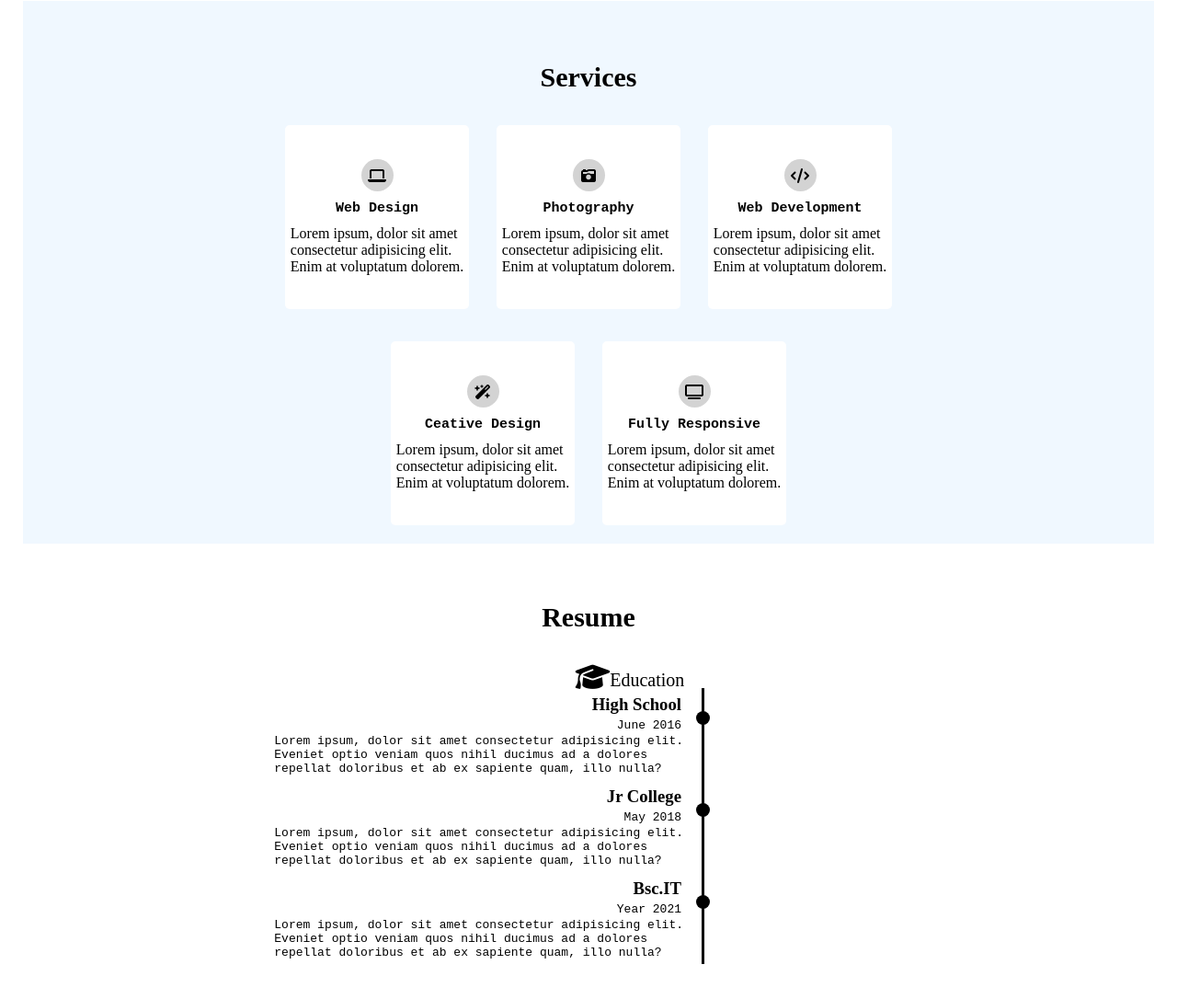
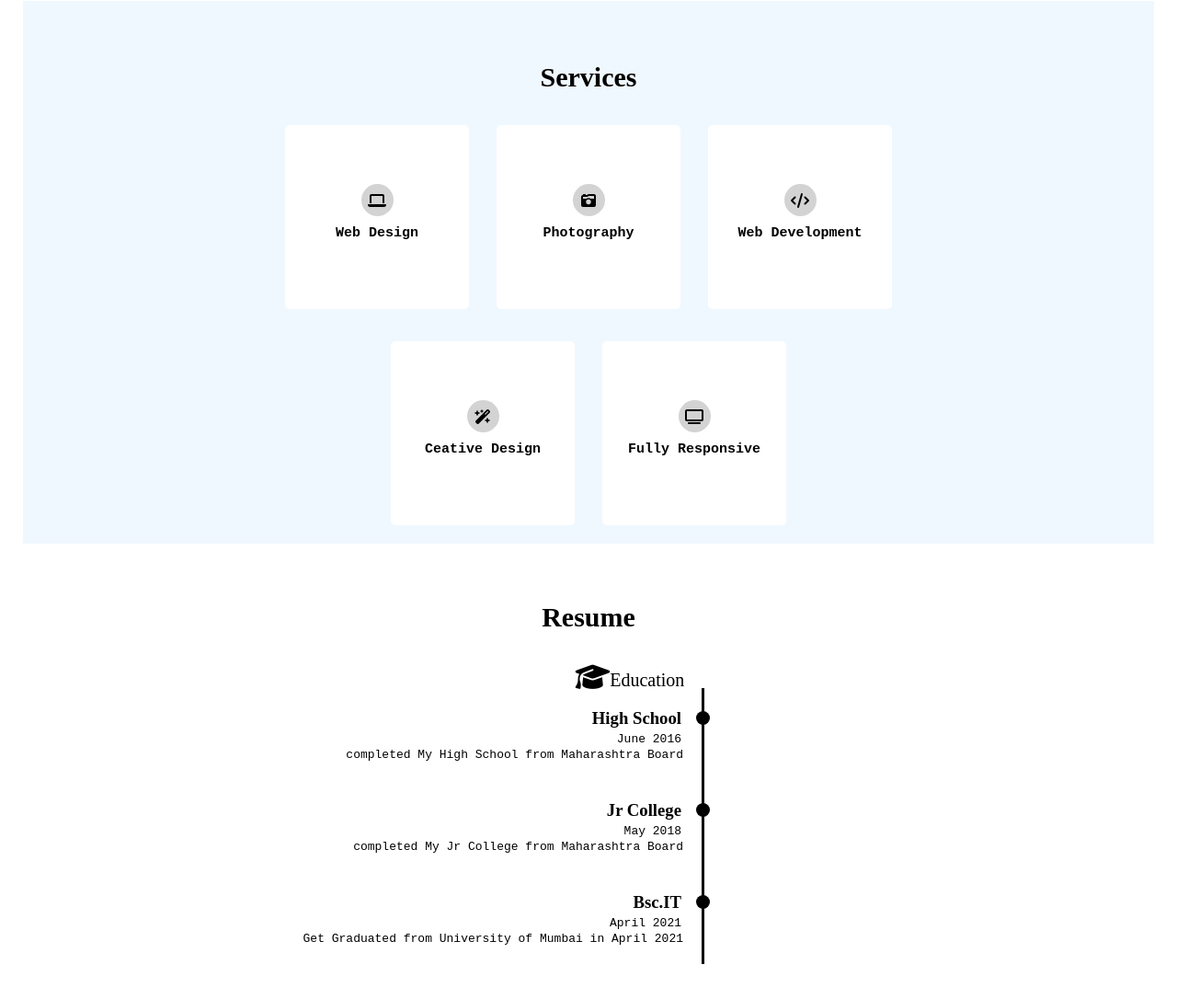
Before and after one commit to aarifansari99/aarifansari.github.io, a plain HTML site: page index.html in a window 1280 px wide. Shown: the part 1114-2200 px from the top of the page at 92% size. Drawn offline with Linux system fonts and the light colour scheme.

Commit message:
some self lines

```diff
--- a/index.html
+++ b/index.html
@@ -4,7 +4,7 @@
     <meta charset="UTF-8">
     <meta http-equiv="X-UA-Compatible" content="IE=edge">
     <meta name="viewport" content="width=device-width, initial-scale=1.0">
-    <title>Portfolio</title>
+    <title>Aarif Ansari</title>
     <link rel="stylesheet" href="./assests/css/style.css">
 </head>
 <body>
@@ -68,7 +68,9 @@
                         <span>UI/UX Designer & Web Developer</span>
                     </div>
                     <div class="my-self">
-                        <p>Lorem ipsum dolor sit amet consectetur adipisicing elit. <br> Impedit, ipsa magnam porro quam, <br> atque doloribus alias possimus voluptatum tempore? <br> Expedita commodi consequatur eveniet voluptates.</p>
+                        <p>
+                            Hello and Welcome to my profile. Let me indroduce myself. I am Aarif Ansari, a Web Developer & UI/UX Designer.
+                        </p>
                     </div>
                     <div class="skills">
                         <div class="develop">
@@ -100,29 +102,24 @@
                         <li>
                             <i class="fa-solid fa-laptop"></i>
                             <h3>web design</h3>
-                            <p>Lorem ipsum, dolor sit amet <br> consectetur adipisicing elit. <br> Enim at voluptatum dolorem. </p>
                         </li>
                         <li>
                             <i class="fa-solid fa-camera-retro"></i>
                             <h3>photography</h3>
-                            <p>Lorem ipsum, dolor sit amet <br> consectetur adipisicing elit. <br> Enim at voluptatum dolorem. </p>
                         </li>
                         <li>
                             <i class="fa-solid fa-code"></i>
                             <h3>web development</h3>
-                            <p>Lorem ipsum, dolor sit amet <br> consectetur adipisicing elit. <br> Enim at voluptatum dolorem. </p>
                         </li>
                     </ul>
                     <ul>
                         <li>
                             <i class="fa-solid fa-wand-magic-sparkles"></i>
                             <h3>ceative design</h3>
-                            <p>Lorem ipsum, dolor sit amet <br> consectetur adipisicing elit. <br> Enim at voluptatum dolorem. </p>
                         </li>
                         <li>
                             <i class="fa-solid fa-tv"></i>
                             <h3>fully responsive</h3>
-                            <p>Lorem ipsum, dolor sit amet <br> consectetur adipisicing elit. <br> Enim at voluptatum dolorem. </p>
                         </li>
                     </ul>
                 </div>
@@ -142,19 +139,20 @@
                         <div class="about-school">
                             <h3>High School</h3>
                             <span>june 2016</span>
-                            <p>Lorem ipsum, dolor sit amet consectetur adipisicing elit.<br> Eveniet optio veniam quos nihil ducimus ad a dolores <br> repellat doloribus et ab ex sapiente quam, illo nulla?
-                            </p>
+                            <p>completed My High School from Maharashtra Board</p>
                         </div>
                         <div class="about-clg">
                           <h3>Jr College</h3>
                           <span>may 2018</span>
-                          <p>Lorem ipsum, dolor sit amet consectetur adipisicing elit.<br> Eveniet optio veniam quos nihil ducimus ad a dolores <br> repellat doloribus et ab ex sapiente quam, illo nulla?
+                          <p>
+                            completed My Jr College from Maharashtra Board
                           </p>
                         </div>
                       <div class="about-graduation">
                           <h3>Bsc.IT</h3>
-                          <span>year 2021</span>
-                          <p>Lorem ipsum, dolor sit amet consectetur adipisicing elit.<br> Eveniet optio veniam quos nihil ducimus ad a dolores <br> repellat doloribus et ab ex sapiente quam, illo nulla?
+                          <span>April 2021</span>
+                          <p>
+                            Get Graduated from University of Mumbai in April 2021
                           </p>
 
                       </div>
```
